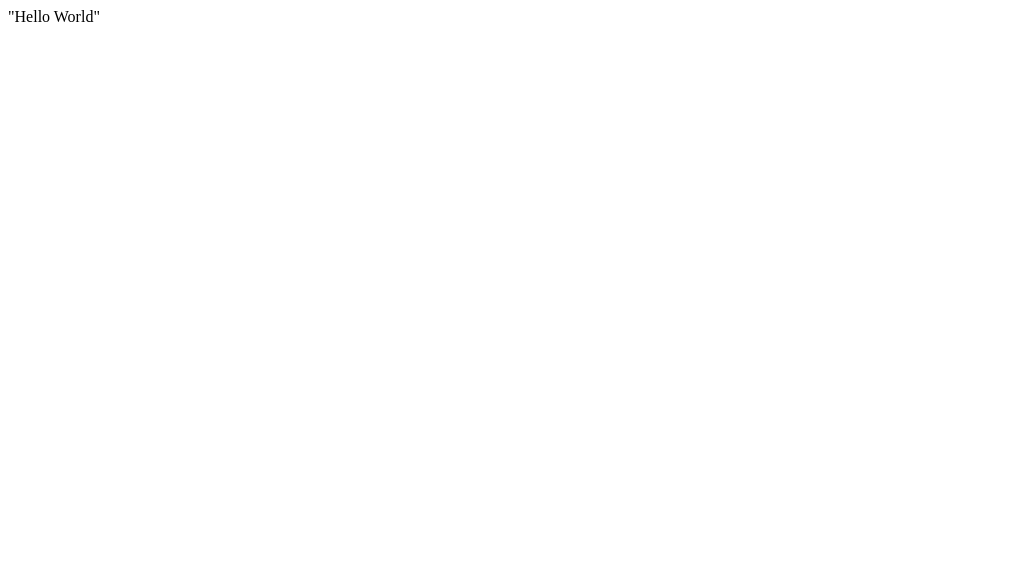
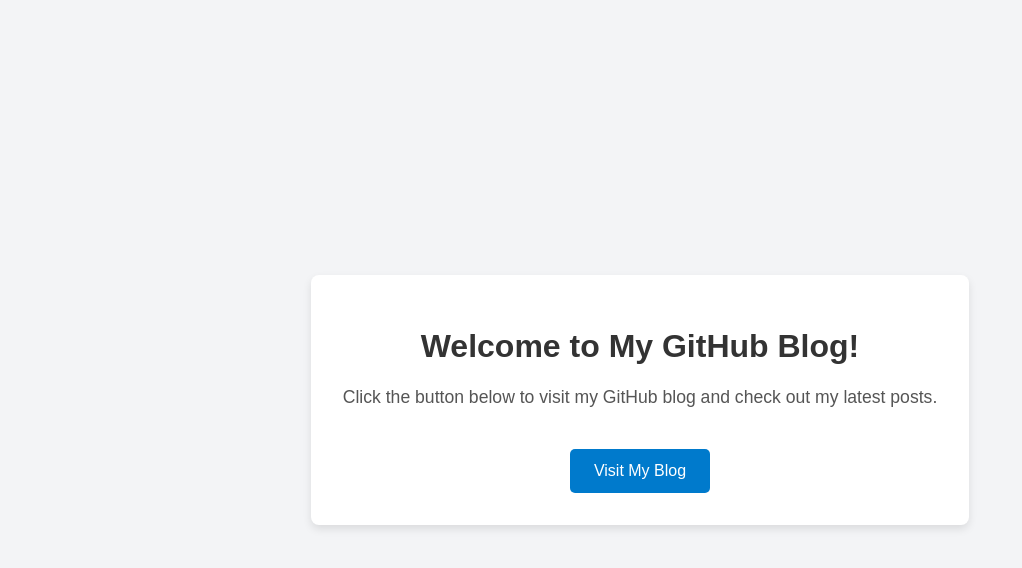
Before and after one commit to yoon777/yoon777.github.io, a plain HTML site: page index.html in a window 1280 px wide. Shown: the whole page, without its empty margins (0-1022 px from the left). Drawn offline with Linux system fonts and the light colour scheme.

Commit message:
Update index.html

```diff
--- a/index.html
+++ b/index.html
@@ -1 +1,54 @@
-"Hello World"
+<!DOCTYPE html>
+<html lang="en">
+<head>
+    <meta charset="UTF-8">
+    <meta name="viewport" content="width=device-width, initial-scale=1.0">
+    <title>Welcome to My GitHub Blog</title>
+    <style>
+        body {
+            font-family: Arial, sans-serif;
+            display: flex;
+            justify-content: center;
+            align-items: center;
+            height: 100vh;
+            margin: 0;
+            background-color: #f3f4f6;
+        }
+        .container {
+            text-align: center;
+            padding: 2rem;
+            background: #fff;
+            border-radius: 8px;
+            box-shadow: 0 4px 8px rgba(0, 0, 0, 0.1);
+        }
+        h1 {
+            color: #333;
+        }
+        p {
+            color: #555;
+            font-size: 1.1rem;
+        }
+        a {
+            display: inline-block;
+            margin-top: 1.5rem;
+            padding: 0.8rem 1.5rem;
+            color: #fff;
+            background-color: #007acc;
+            text-decoration: none;
+            font-size: 1rem;
+            border-radius: 5px;
+            transition: background-color 0.3s ease;
+        }
+        a:hover {
+            background-color: #005f99;
+        }
+    </style>
+</head>
+<body>
+    <div class="container">
+        <h1>Welcome to My GitHub Blog!</h1>
+        <p>Click the button below to visit my GitHub blog and check out my latest posts.</p>
+        <a href="https://your-github-username.github.io/" target="_blank">Visit My Blog</a>
+    </div>
+</body>
+</html>
```
